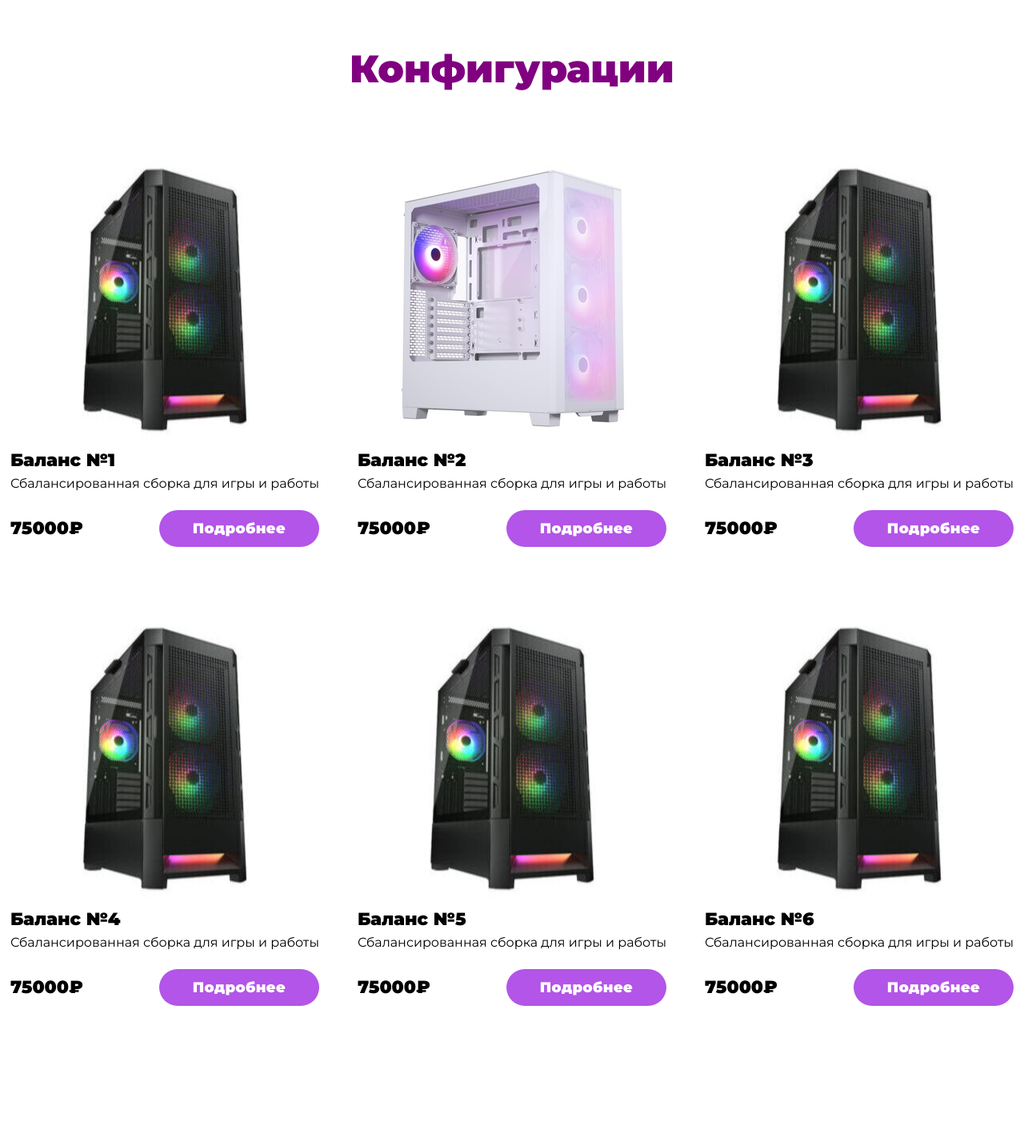
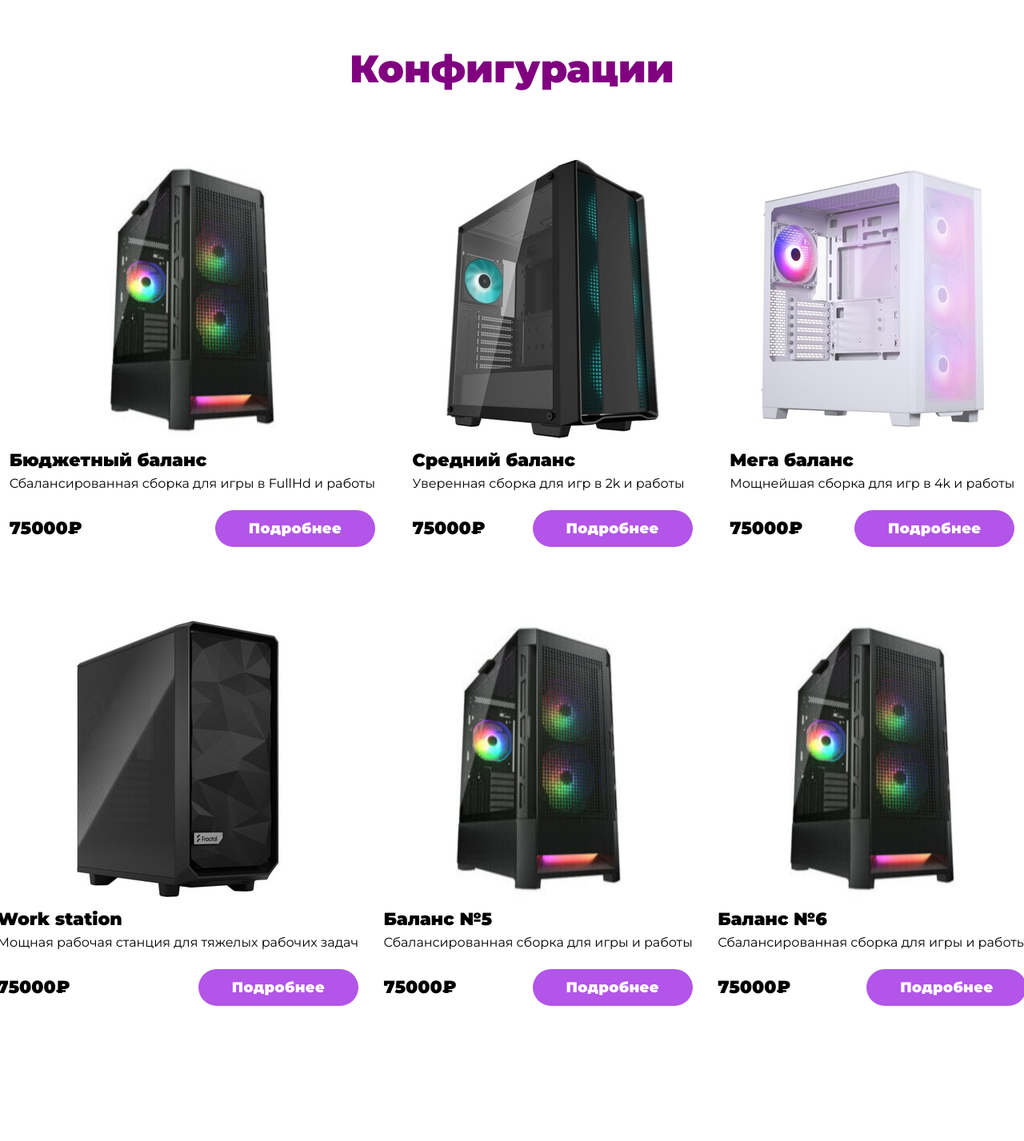
Before and after one commit to whoiam143/PcHUb, a Flask app: page / in a window 1280 px wide. Shown: the part 1110-2537 px from the top of the page at 80% size. Run offline with Flask 3, Linux system fonts and the light colour scheme.

Commit message:
add some confgs

```diff
--- a/templates/index.html
+++ b/templates/index.html
@@ -97,8 +97,8 @@
                                 <div class="product">
                                     <img src="/static/img/sborka1.jpg" alt="" class="product__img">
                                     <div class="product__content">
-                                        <h3 class="product__title">Баланс №1</h3>
-                                        <p class="product_description">Сбалансированная сборка для игры и работы</p>
+                                        <h3 class="product__title">Бюджетный баланс</h3>
+                                        <p class="product_description">Сбалансированная сборка для игры в FullHd и работы</p>
                                     </div>
                                     <footer class="product__footer">
                                         <div class="product__bottom">
@@ -112,8 +112,8 @@
                                 <div class="product">
                                     <img src="/static/img/sborka2.jpg" alt="" class="product__img">
                                     <div class="product__content">
-                                        <h3 class="product__title">Баланс №2</h3>
-                                        <p class="product_description">Сбалансированная сборка для игры и работы</p>
+                                        <h3 class="product__title">Средний баланс</h3>
+                                        <p class="product_description">Уверенная сборка для игр в 2k и работы</p>
                                     </div>
                                     <footer class="product__footer">
                                         <div class="product__bottom">
@@ -125,10 +125,10 @@
                                     </footer>
                                 </div>
                                 <div class="product">
-                                    <img src="/static/img/sborka1.jpg" alt="" class="product__img">
+                                    <img src="/static/img/sborka3.jpg" alt="" class="product__img">
                                     <div class="product__content">
-                                        <h3 class="product__title">Баланс №3</h3>
-                                        <p class="product_description">Сбалансированная сборка для игры и работы</p>
+                                        <h3 class="product__title">Мега баланс</h3>
+                                        <p class="product_description">Мощнейшая сборка для игр в 4k и работы</p>
                                     </div>
                                     <footer class="product__footer">
                                         <div class="product__bottom">
@@ -144,10 +144,10 @@
                         <div class="catalog">
                             <div class="catalog__item">
                                 <div class="product">
-                                    <img src="/static/img/sborka1.jpg" alt="" class="product__img">
+                                    <img src="/static/img/sborka4.jpg" alt="" class="product__img">
                                     <div class="product__content">
-                                        <h3 class="product__title">Баланс №4</h3>
-                                        <p class="product_description">Сбалансированная сборка для игры и работы</p>
+                                        <h3 class="product__title">Work station</h3>
+                                        <p class="product_description">Мощная рабочая станция для тяжелых рабочих задач</p>
                                     </div>
                                     <footer class="product__footer">
                                         <div class="product__bottom">
```
Also changed, not shown: static/img/sborka2.jpg, static/img/sborka3.jpg (added), static/img/sborka4.jpg (added).
